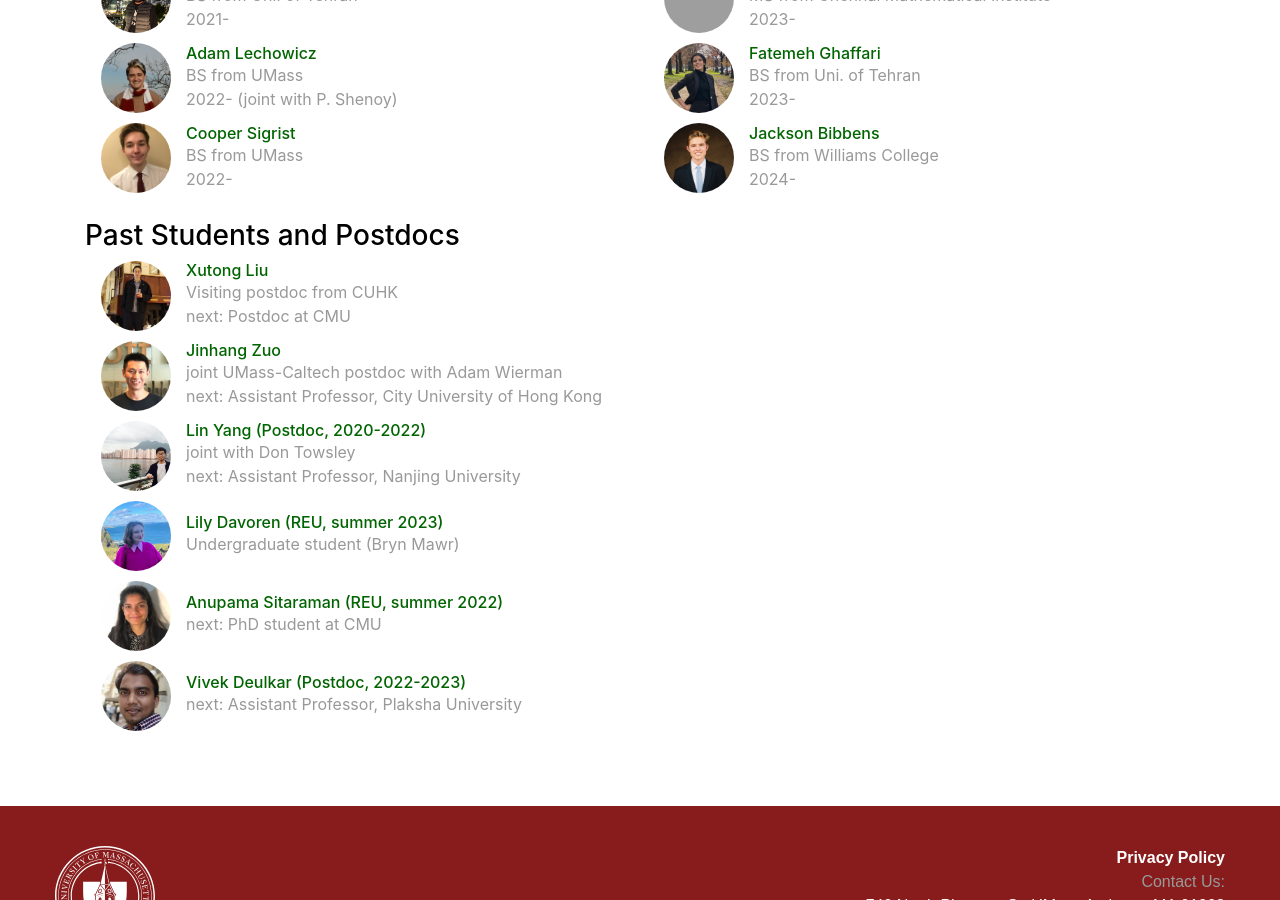
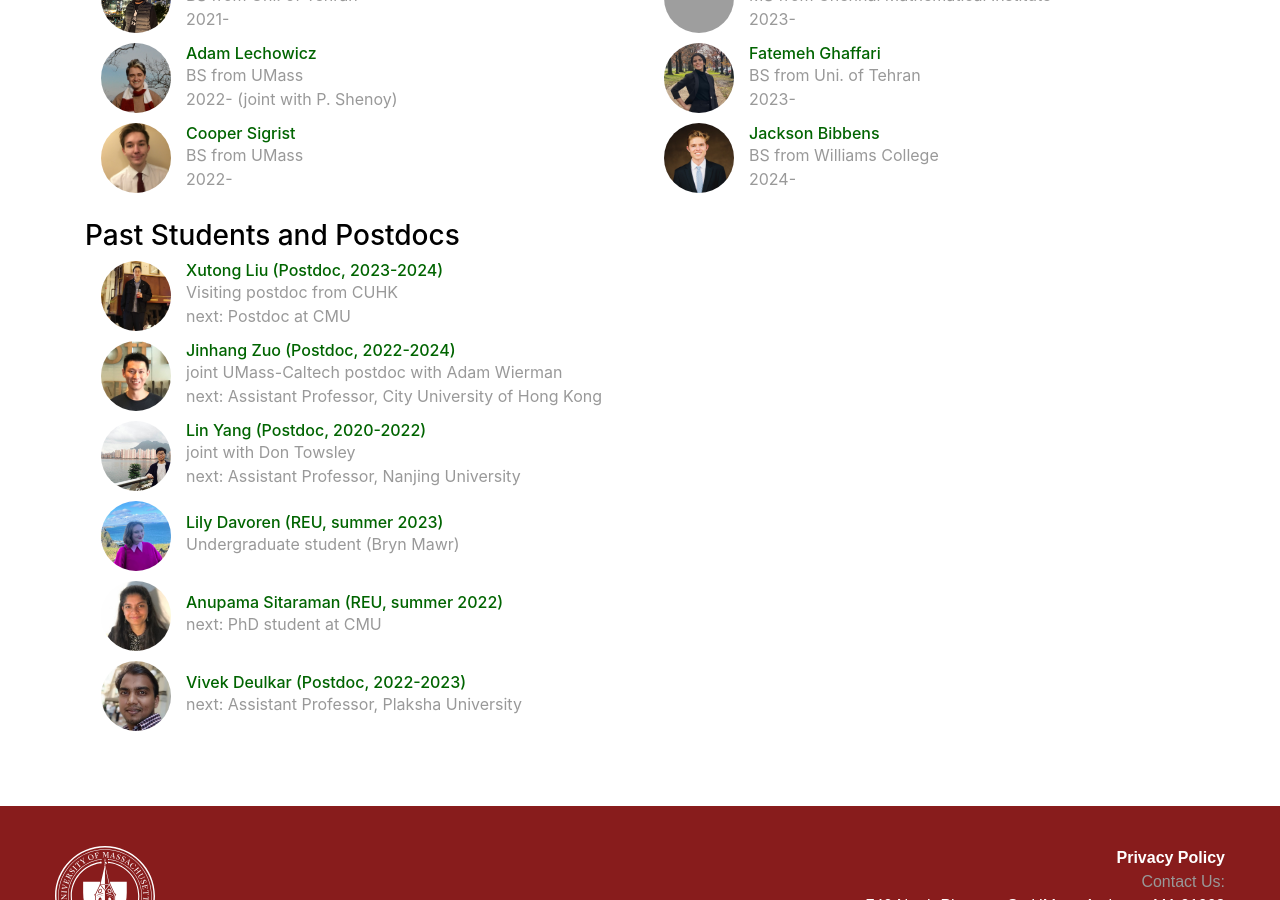
Before and after one commit to umass-solar/umass-solar.github.io, a Jekyll site: the page built from people.html, in a window 1280 px wide and 900 px high, scrolled down 1234 px. Built offline with Jekyll 4.4.1, drawn with Linux system fonts in a browser that asks for light colours; grey boxes are pictures that could not be loaded.

Commit message:
update postdoc comments

```diff
--- a/_data/people.yml
+++ b/_data/people.yml
@@ -218,7 +218,7 @@ jackson2:
 
 # Alumni
 xutong:
-  display_name: Xutong Liu
+  display_name: Xutong Liu (Postdoc, 2023-2024)
   image: /img/xutong.jpg
   role: alum
   bio: "Visiting postdoc from CUHK <br> next: Postdoc at CMU"
@@ -231,7 +231,7 @@ xutong2:
 
 
 jinhang:
-  display_name: Jinhang Zuo
+  display_name: Jinhang Zuo (Postdoc, 2022-2024)
   image: /img/people/jinhang.jpeg
   role: alum
   bio: "joint UMass-Caltech postdoc with Adam Wierman <br> next: Assistant Professor, City University of Hong Kong"
```
